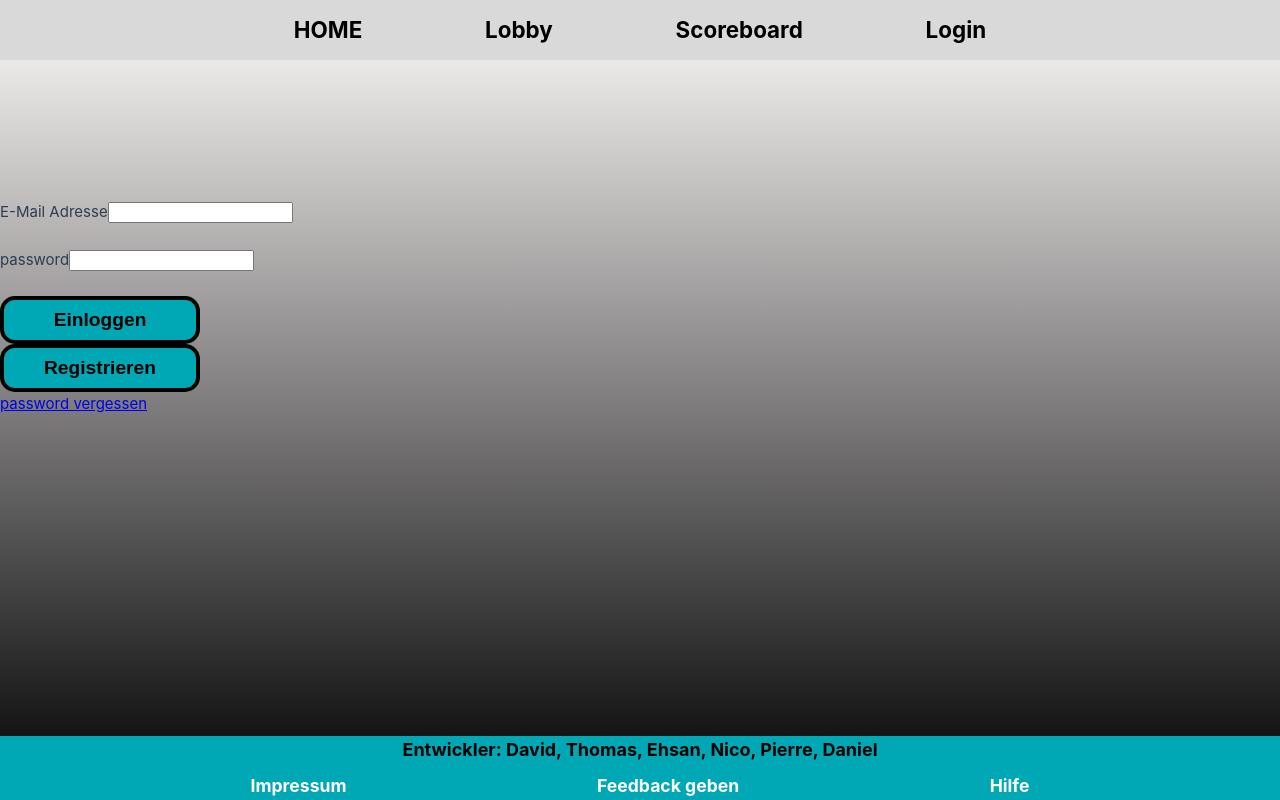
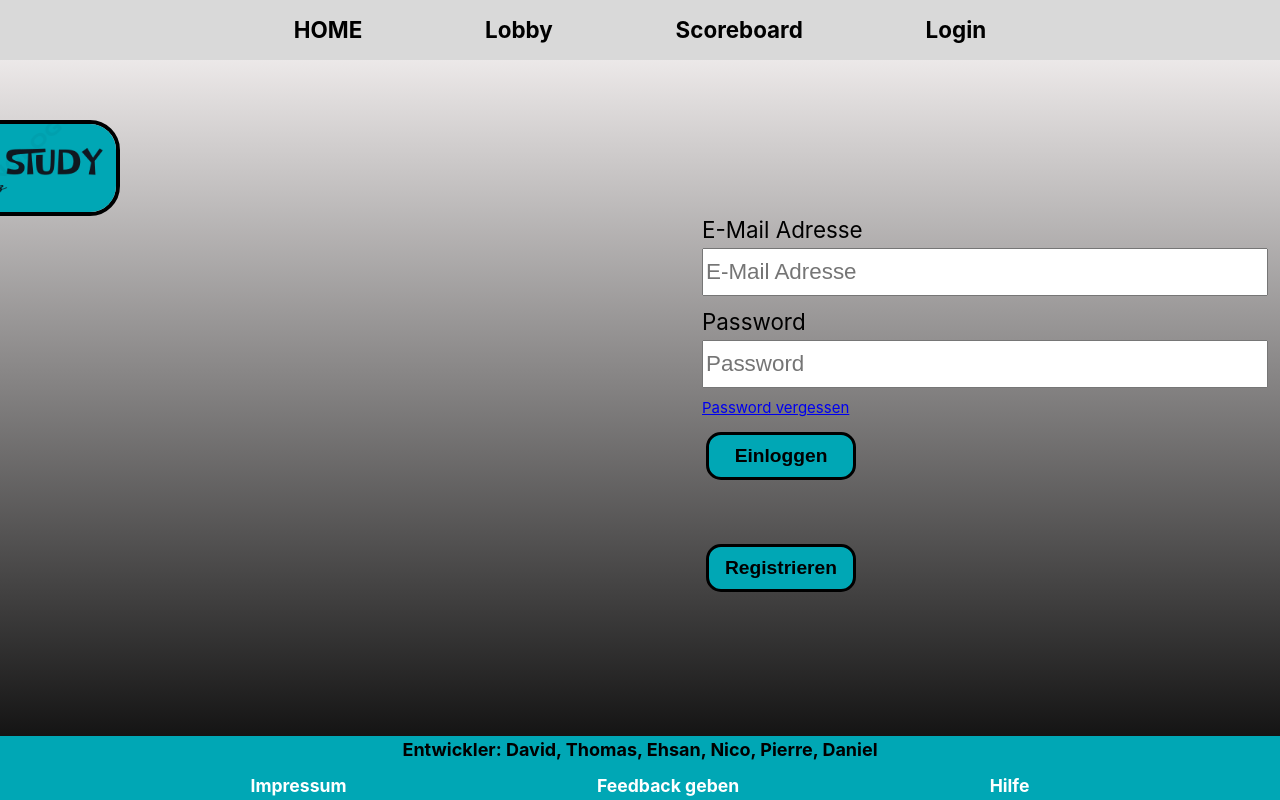
Before and after one commit to floatingbug/iu_quiz, a Vue app in the folder client-app/: page /login-user in a window 1280 px wide. Built offline with nearby package versions, Linux system fonts and the light colour scheme.

Commit message:
LoginUpdate

```diff
--- a/client-app/src/views/Login.vue
+++ b/client-app/src/views/Login.vue
@@ -33,22 +33,114 @@ function loginUser() {
 <template>
     <apiCall ref="apiCallRef" />
     <div class="container">
+        <div class="container-input">
+            <img src="../assets/logo.png" alt="LOGO" />
+                <div>
                     <label for="email">E-Mail Adresse</label>
-        <input type="text" id="email" name="email" v-model="credentials.email" /><br /><br />
-        <label for="password">password</label>
+                    <input
+                        type="text"
+                        id="email"
+                        name="email"
+                        v-model="credentials.email"
+                        placeholder="E-Mail Adresse"
+                    /><br /><br />
+                </div>
+                <div>
+                    <label for="password">Password</label>
                     <input
                         type="text"
                         id="password"
                         name="password"
                         v-model="credentials.password"
+                        placeholder="Password"
                     /><br /><br />
-        <button type="button" v-on:click="loginUser">Einloggen</button>
-        <button type="button">Registrieren</button>
+                </div>
 
                 <div class="link-container">
-            <router-link to="">password vergessen</router-link>
+                    <router-link to="">Password vergessen</router-link>
+                </div>
+
+                <div>
+                    <button type="button" v-on:click="loginUser">Einloggen</button>
+                </div><br /><br />
+
+                <div>
+                    <button type="button">Registrieren</button>
+                </div><br /><br />
+
         </div>
     </div>
 </template>
 
-<style scoped></style>
+<style scoped>
+.container {
+    position: relative;
+    height: 8px;
+    display: flex;
+    align-items: right;
+    justify-content: right;
+}
+
+.container-input {
+    position: absolute;
+    width: 590px;
+    height: 200px;
+    display: flex;
+    flex-direction: column;
+    justify-content: space-around;
+    padding: 1vh;
+}
+
+.container-input > div {
+    display: flex;
+    flex-wrap: wrap;
+    margin: 0.5vh;
+}
+
+.container-input > div * {
+    flex: 1;
+}
+
+label {
+    text-align: start;
+    font-size: 1.4rem;
+    min-width: 50%;
+    color: black;
+}
+
+input {
+    font-size: 1.4rem;
+    min-width: 500px;
+    max-width: 800px;
+}
+
+input::placeholder {
+    font-size: 1.4rem;
+}
+
+.container-input > div > button {
+    min-width: 150px;
+    max-width: 50px;
+    background-color: #00a7b5;
+    border: 3px solid black;
+    transition: border 0.1s ease;
+    margin: 0.5vh;
+
+}
+
+
+.container-input > div > button:hover {
+    border: 4px solid black;
+}
+
+
+img {
+    position: absolute;
+    min-width: 180px;
+    max-width: 20vw;
+    top: -80px;
+    left: -140%;
+}
+
+
+</style>
```
Lines whose indentation alone changed are shown as unchanged.
